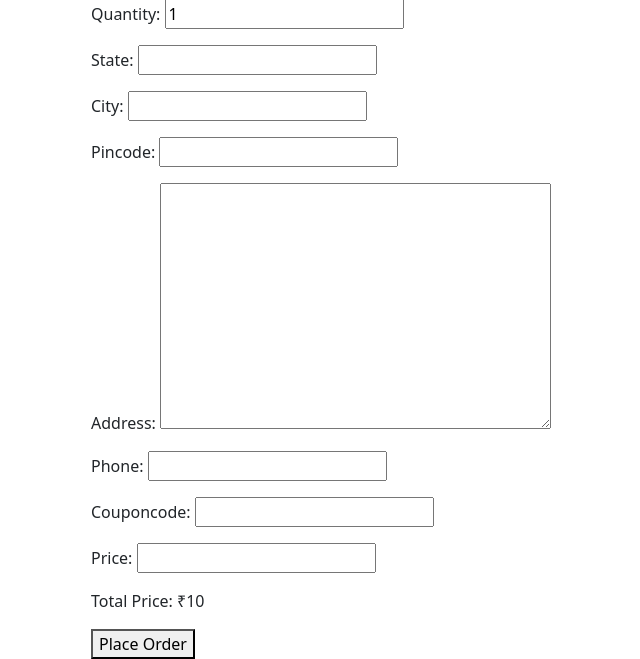
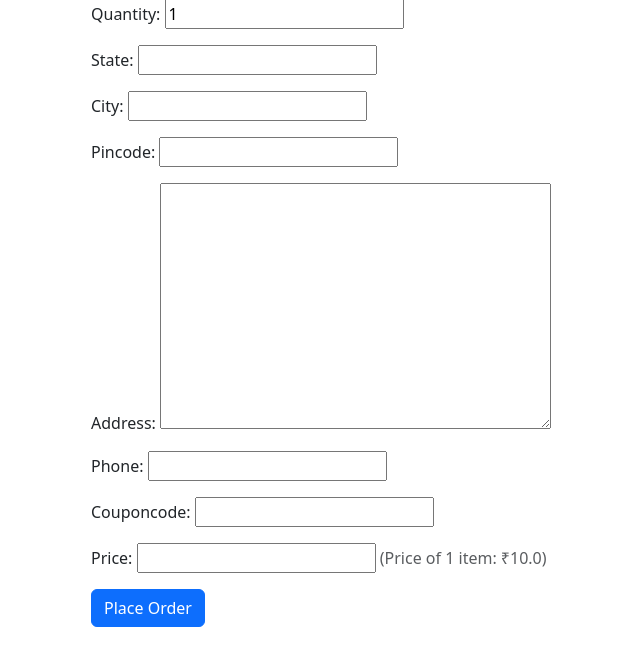
Before and after one commit to Shamit2105/woc7.0-django-ecommerce-Shamit, a Django app: template templates/userorder_form.html in a window 1280 px wide. Shown: the part 161-820 px from the top of the page, without its empty margins (3-643 px from the left). After the commit the page ends 788 px from the top, so only its background shows below. Run offline with Django 5.2, Linux system fonts and the light colour scheme; the template is opened without the code that fills it: values that come from a table or form of the project are taken from there, others are empty; tables that the repository leaves empty hold one stand-in row (values such as "Sample post").

Commit message:
small changes benefitting user experience

```diff
--- a/orders/context_processors.py
+++ b/orders/context_processors.py
@@ -1,5 +1,5 @@
 from django.db import models
-from .models import Cart
+from .models import Cart,UserOrder
 
 def cart_item_count(request):
     if request.user.is_authenticated and request.user.user_type=='customer':
--- a/templates/userorder_form.html
+++ b/templates/userorder_form.html
@@ -7,9 +7,33 @@
     <h1>Order</h1>
     <form method="post">
       {% csrf_token %}
-      {{ form.as_p }}
-      <p>Total Price: ₹{{ item.price }}</p>
-      <button type="submit">Place Order</button>
-  </form>
+      {{ form.non_field_errors }}
+      <div class="form-group mb-3">
+        {{ form.quantity.label_tag }} {{ form.quantity }}
+      </div>
+      <div class="form-group mb-3">
+        {{ form.state.label_tag }} {{ form.state }}
+      </div>
+      <div class="form-group mb-3">
+        {{ form.city.label_tag }} {{ form.city }}
+      </div>
+      <div class="form-group mb-3">
+        {{ form.pincode.label_tag }} {{ form.pincode }}
+      </div>
+      <div class="form-group mb-3">
+        {{ form.address.label_tag }} {{ form.address }}
+      </div>
+      <div class="form-group mb-3">
+        {{ form.phone.label_tag }} {{ form.phone }}
+      </div>
+      <div class="form-group mb-3">
+        {{ form.couponcode.label_tag }} {{ form.couponcode }}
+      </div>
+      <div class="form-group mb-3">
+        {{ form.price.label_tag }} {{ form.price }}
+        <span class="text-muted">(Price of 1 item: ₹{{ item.discounted_price }})</span>
+      </div>
+      <button type="submit" class="btn btn-primary">Place Order</button>
+    </form>
   </div>
 {% endblock content %}
--- a/woc/settings.py
+++ b/woc/settings.py
@@ -69,6 +69,7 @@ TEMPLATES = [
                 'django.contrib.auth.context_processors.auth',
                 'django.contrib.messages.context_processors.messages',
                 'orders.context_processors.cart_item_count',
+
             ],
         },
     },
```
Also changed, not shown: orders/forms.py (line endings or trailing spaces).
